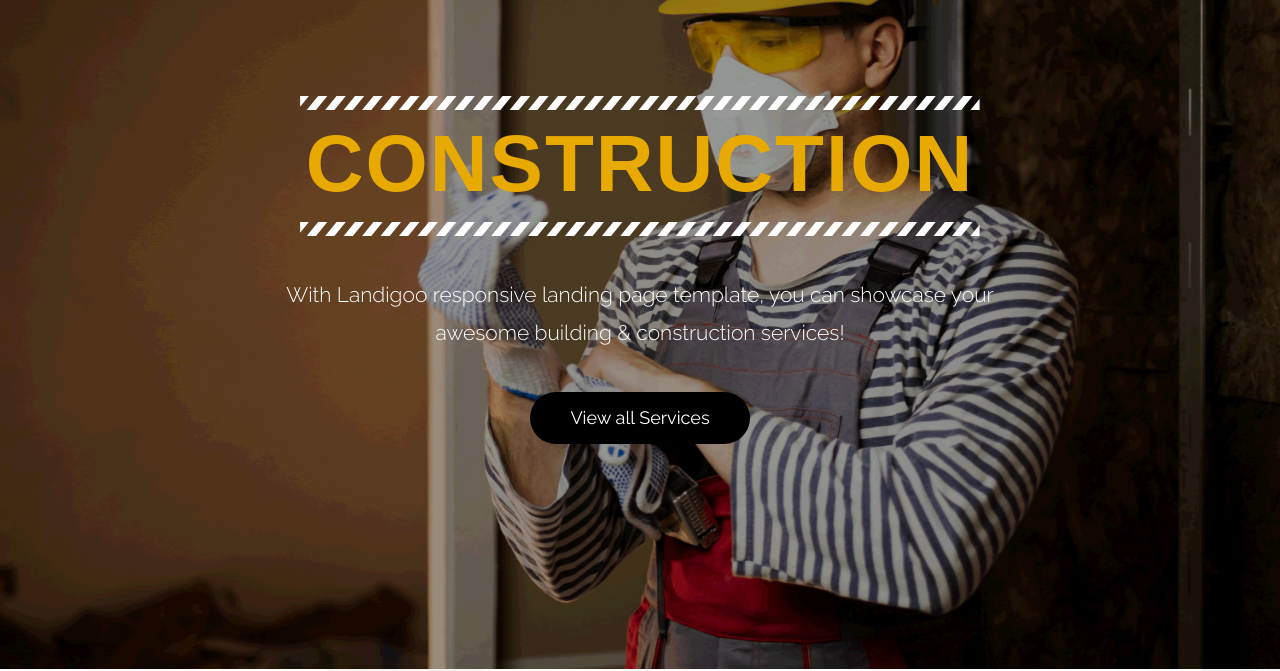
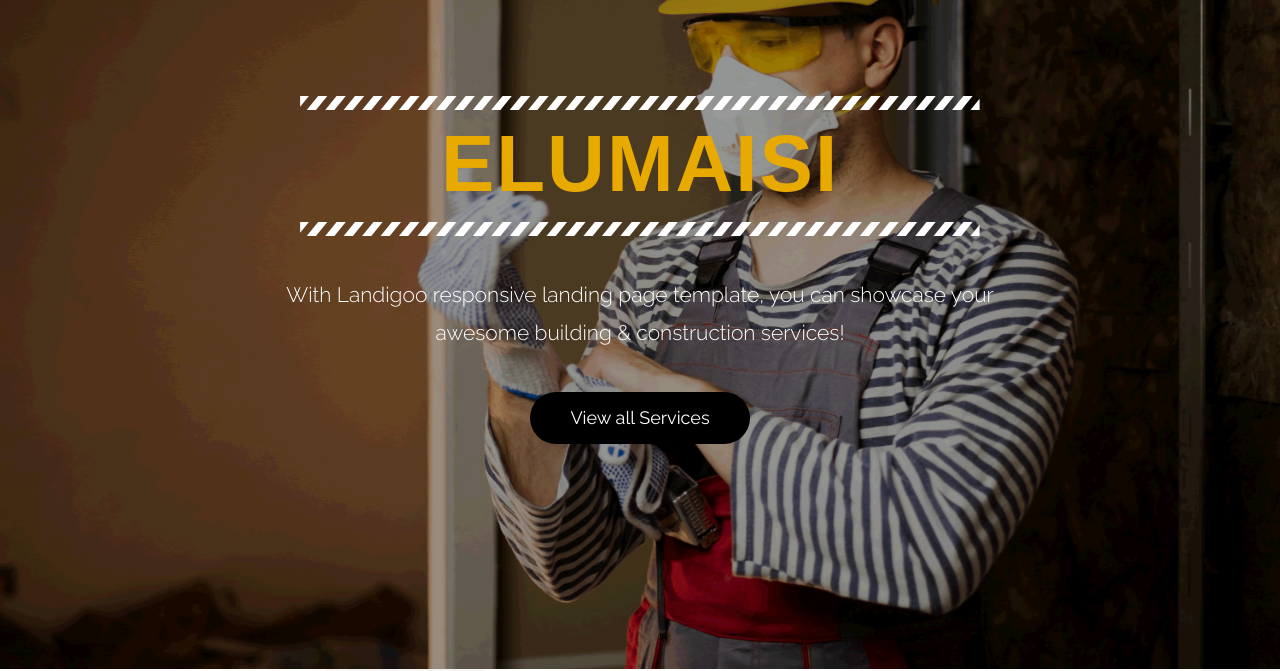
Before and after one commit to sselmanr/elumaisi, a plain HTML site: page index.html in a window 1280 px wide. Shown: the part 136-807 px from the top of the page. Drawn offline with nearby package versions, Linux system fonts and the light colour scheme; a web font is replaced by a local one.

Commit message:
primer cambio

```diff
--- a/index.html
+++ b/index.html
@@ -88,7 +88,7 @@
                <div class="col-lg-8 col-md-8 col-sm-12 col-xs-12 col-md-offset-2 text-center">
                   <div class="big-tagline">
                      <img class="border-line-img" src="uploads/building/sep-line-white.png" alt="" />
-                     <h2><span class="yellow">Construction</span></h2>
+                     <h2><span class="yellow">ELUMAISI</span></h2>
                      <img style="margin-bottom:40px;" class="border-line-img" src="uploads/building/sep-line-white.png" alt="" />
                      <p class="lead">With Landigoo responsive landing page template, you can showcase your awesome building & construction services!</p>
                      <a data-scroll href="#services" class="btn btn-light btn-radius btn-brd">View all Services</a>
```
